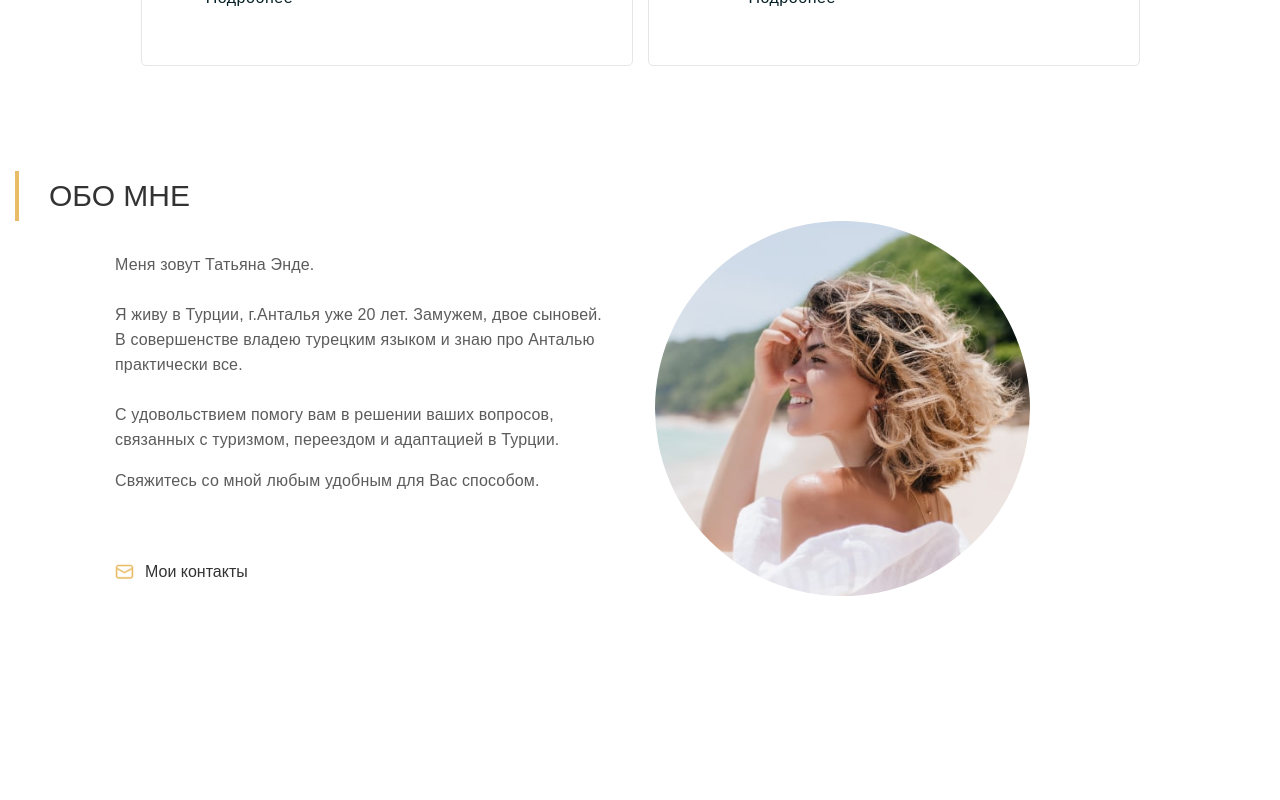
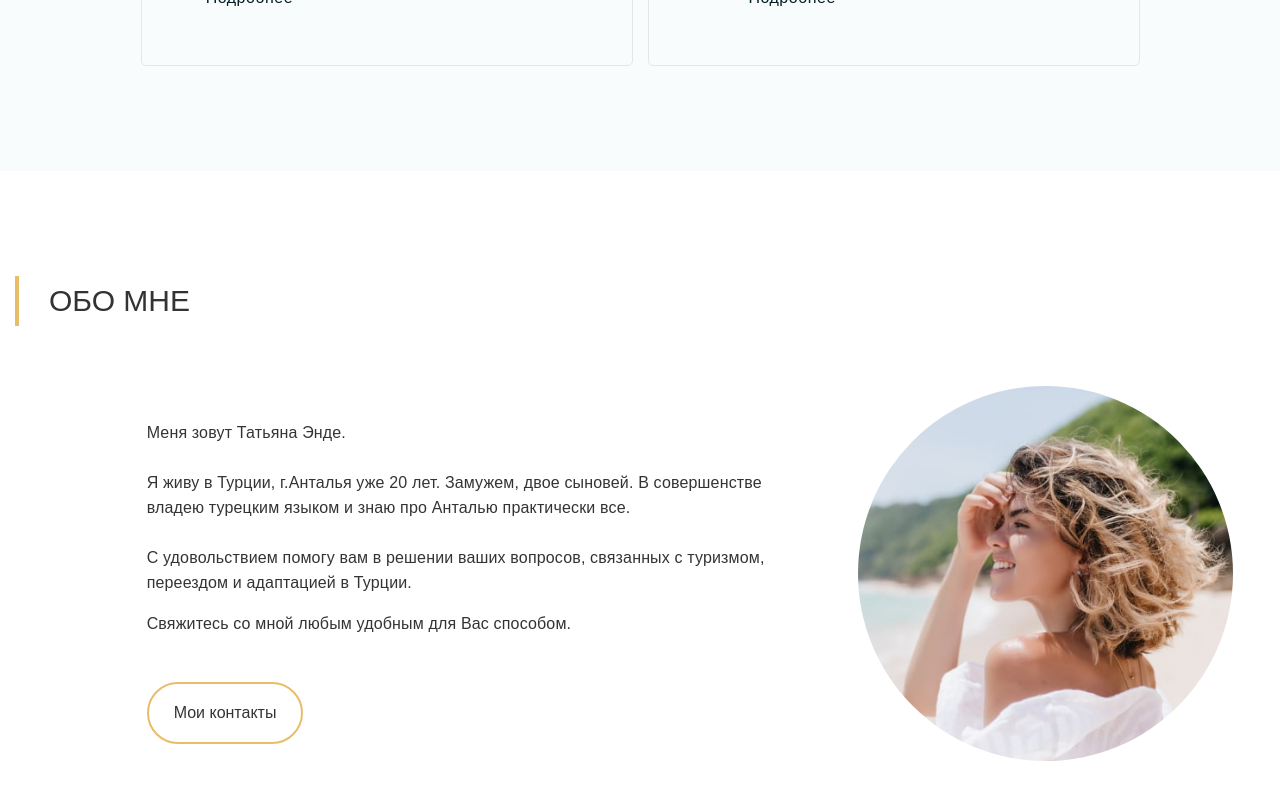
Before and after one commit to AleksKostin/t-ende-landing-page, a React (Create React App) app: page / in a window 1280 px wide. Shown: the part 1844-2644 px from the top of the page. Before the commit the page ends 2440 px from the top, so only its background shows below. Built offline with nearby package versions, Linux system fonts and the light colour scheme; the HTML template or start-up script is replaced by a standard one.

Commit message:
refactor: improve AboutPage

```diff
--- a/src/app/styles/variables/global.scss
+++ b/src/app/styles/variables/global.scss
@@ -62,6 +62,8 @@
   --font-size-l: 20px;
   --font-size-xl: 24px;
   --font-size-xxl: 48px;
+  --line-height-25: 25px;
+  --letter-spacing-016: 0.16px;
 
   // Indents
   --gap-tiny: 10px;
--- a/src/pages/AboutPage/AboutPage.jsx
+++ b/src/pages/AboutPage/AboutPage.jsx
@@ -12,12 +12,12 @@ const AboutPage = (props) => {
         <h2 id="about-page" className="about__title">
           {t('aboutMe')}
         </h2>
-        <div className="about__wrapper">
+        <div className="about__box">
           <div className="about__content">
             <p className="about__paragraph">
               {data.paragraph}
             </p>
-            <p className="about__contactMe">
+            <p className="about__contact-me">
               {data.contactMe}
             </p>
             <a href="#1" className="about__contacts">
--- a/src/pages/AboutPage/AboutPage.scss
+++ b/src/pages/AboutPage/AboutPage.scss
@@ -1,66 +1,64 @@
 .about {
-  padding: calc(var(--services-pading) - var(--service-item-margin-bottom)) 0;
+  padding: calc(var(--gap-huge) - var(--gap-min)) 0;
   background-color: var(--bg-primary-color);
 
   &__title {
     text-transform: uppercase;
     font: var(--font-montserrat-medium-xl);
-    margin: 0;
+    font-size: clamp(var(--font-size-l), 3vw, 30px);
+    margin-top: 0;
+    margin-bottom: var(--gap-medium);
     display: flex;
     align-items: center;
 
     &::before {
       content: "";
-      background: #E8BD67;
-      width: 4px;
-      height: 50px;
+      background: var(--line-color);
+      width: clamp(2px, 0.5vw, 4px);;
+      height: clamp(30px, 10vw, 50px);
       position: relative;
-      margin-right: 30px;
+      margin-right: var(--gap-small);
     }
   }
 
-  &__wrapper {
+  &__box {
     display: flex;
     align-items: center;
+    justify-content:space-evenly;
   }
 
   &__content {
-    width: 490px;
     margin-left: 100px;
+    width: clamp(10%, 70%, 650px);
+    margin-right: var(--gap-small);
   }
 
   &__paragraph {
-    line-height: 25px;
-    letter-spacing: 0.16px;
+    line-height: var(--line-height-25);
+    letter-spacing: var(--letter-spacing-016);
     font-weight: 300;
-    opacity: 0.8;
+    color: var(--text-color-opacity-08);
     white-space: pre-wrap;
   }
 
-  &__contactMe {
-    line-height: 25px;
-    letter-spacing: 0.16px;
+  &__contact-me {
+    line-height: var(--line-height-25);
+    letter-spacing: var(--letter-spacing-016);
     font-weight: 300;
-    opacity: 0.8;
+    color: var(--text-color-opacity-08);
   }
 
   &__contacts {
+    display: inline-block;
     text-decoration: none;
-    color: var(--primary-color);
-    display: flex;
-    align-items: center;
-    margin-top: 70px;
-
-    &::before {
-      content: url('../../assets/icons/letter-icon.svg');
-      width: 17px;
-      height: 16px;
-      position: relative;
-      margin-right: 13px;
-    }
+    color: var(--text-color-opacity-08);
+    margin-top: var(--gap-small);
+    border: 2px solid var(--line-color);
+    border-radius: 150px;
+    padding: 20px 25px;
 
     &:hover {
-      transform: translateX(15px) scale(1.1);
+      transform: scale(1.1);
       transition: transform 300ms;
     }
   }
@@ -70,62 +68,58 @@
     height: clamp(150px, 40%, 435px);
     border: 1px solid opacity(0);
     border-radius: 50%;
-    margin-left: 50px;
   }
 }
 
-@media (width < 1100px) {
+@media (max-width: 1100px) {
   .about__content {
     min-width: 330px;
     margin-left: 6vw;
+    margin-right: 0;
   }
 
   .about__img {
     flex-shrink: 0;
+    margin-bottom: var(--gap-small);
+  }
+
+  .about__box {
+    flex-direction: column-reverse;
   }
 }
 
-@media (width < 620px) {
+@media (max-width: 620px) {
   .about {
-    padding: 60px 0;
-  }
-
-  .about__img {
-    margin-left: 0;
-    margin-bottom: 30px;
+    padding: var(--gap-medium) 0;
   }
 
   .about__content {
     width: 330px;
-    margin-left: 0;
+    margin: 0;
   }
 
-  .about__wrapper {
+  .about__box {
     display: flex;
     align-items: center;
     flex-direction: column-reverse;
     justify-content: center;
   }
 
-  .about__title {
-    margin-bottom: 30px;
-    font-size: 20px;
-
-    &::before {
-      content: "";
-      background: #E8BD67;
-      width: 2px;
-      height: 30px;
-      position: relative;
-      margin-right: 15px;
-    }
-  }
-
-  .about__contactMe {
+  .about__contact-me {
     display: none;
   }
 
   .about__contacts {
-    margin-top: 15px;
+    margin-top: var(--gap-min);
+    padding: 0;
+    border: none;
+
+    &::before {
+      content: url('../../assets/icons/letter-icon.svg');
+      width: 17px;
+      height: 16px;
+      position: relative;
+      margin-right: 13px;
+    }
   }
 }
--- a/src/pages/ServicesPage/ServicesPage.scss
+++ b/src/pages/ServicesPage/ServicesPage.scss
@@ -1,6 +1,6 @@
 .services {
   padding: calc(var(--gap-huge) - var(--gap-min)) 0;
-  background-color: var(--bg-color);
+  background-color: var(--bg-secondary-color);
   flex-wrap: nowrap;
 
   &__title {
```
